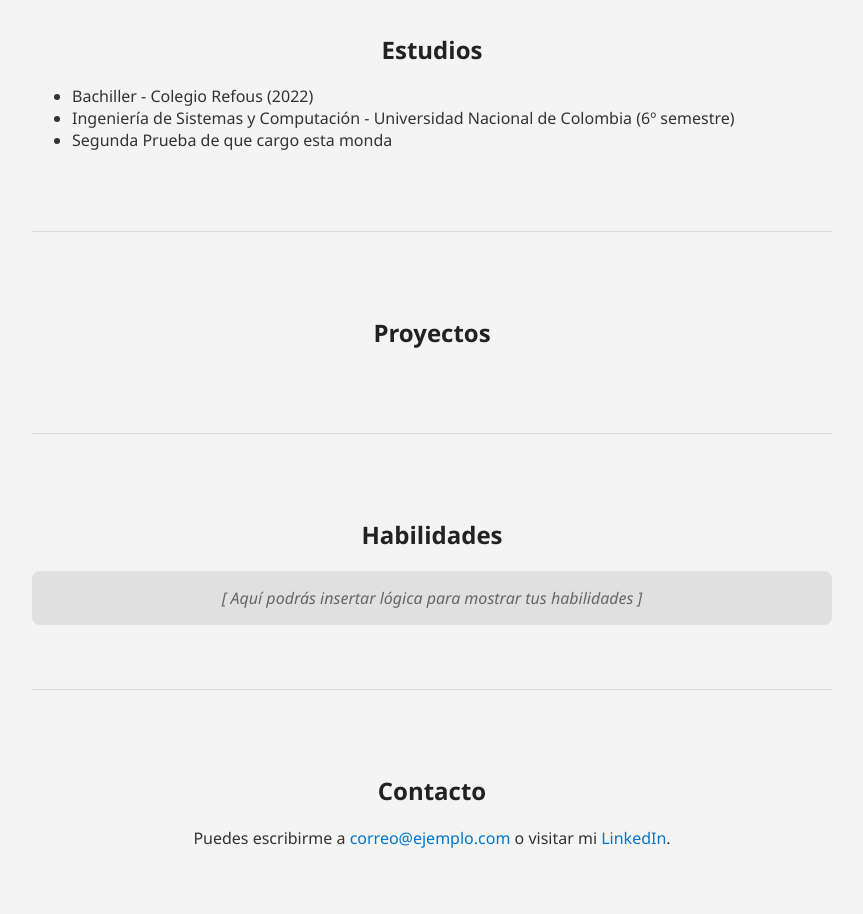
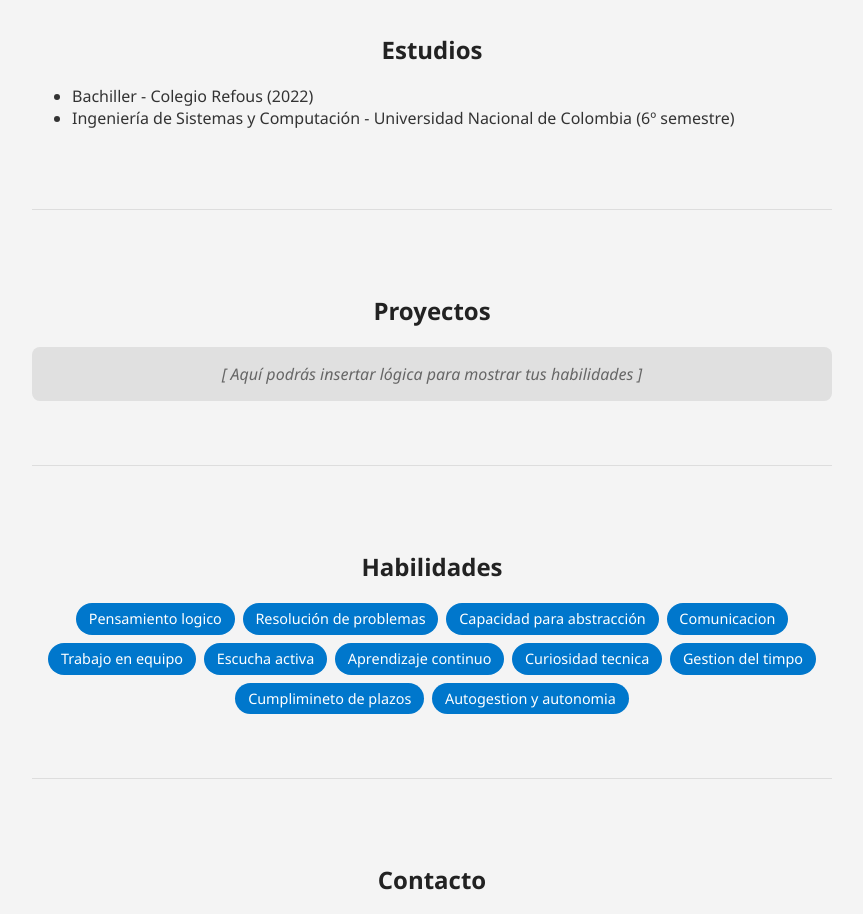
Before and after one commit to Emontanor/Portfolio, a plain HTML site: page index.html in a window 1280 px wide. Shown: the part 800-1714 px from the top of the page, without its empty margins (208-1071 px from the left). Drawn offline with Linux system fonts and the light colour scheme.

Commit message:
Update "Acerca de mí" section for clarity; add skills display functionality in JavaScript

```diff
--- a/index.html
+++ b/index.html
@@ -20,7 +20,7 @@
     <!-- ACERCA DE MÍ -->
     <section class="section" id="acerca">
       <h2>Acerca de mí</h2>
-      <p contenteditable="true">Soy un estudiante de Ingenieria de Sistemas y Computacion de la Universidad Nacional de Colombia, actualmente en sexto semestre. Soy un creyente de que la informacion es el punto de foco en mi trabajo. Apasionado por las bases de datos y el desarrollo back-end pero con una creencia en el aprendizaje constante y generalizado.</p>
+      <p contenteditable="true">Soy un estudiante de Ingenieria de Sistemas y Computacion de la Universidad Nacional de Colombia, actualmente en sexto semestre. Soy un creyente de que la informacion es el punto de foco en mi trabajo. Apasionado por las bases de datos y el desarrollo back-end, con una creencia en el aprendizaje constante y generalizado.</p>
     </section>
 
     <!-- ESTUDIOS -->
@@ -29,22 +29,22 @@
         <ul class="estudios-izquierda">
             <li>Bachiller - Colegio Refous (2022)</li>
             <li>Ingeniería de Sistemas y Computación - Universidad Nacional de Colombia (6º semestre)</li>
-            <li>Segunda Prueba de que cargo esta monda</li>
         </ul>
     </section>
 
     <!-- PROYECTOS -->
     <section class="section" id="proyectos">
       <h2>Proyectos</h2>
-      <div class="skills-container" id="skills-container">
+      <div class="placeholder">[ Aquí podrás insertar lógica para mostrar tus habilidades ]</div>
 
-      </div>
     </section>
 
     <!-- HABILIDADES -->
     <section class="section" id="habilidades">
       <h2>Habilidades</h2>
-      <div class="placeholder">[ Aquí podrás insertar lógica para mostrar tus habilidades ]</div>
+      <div class="skills-container" id="skills-container">
+
+      </div>
     </section>
 
     <!-- CONTACTO -->
--- a/scripts/main.js
+++ b/scripts/main.js
@@ -0,0 +1,16 @@
+document.addEventListener('DOMContentLoaded', () => {
+  const skills = [
+    "Pensamiento logico","Resolución de problemas","Capacidad para abstracción",
+    "Comunicacion","Trabajo en equipo","Escucha activa","Aprendizaje continuo","Curiosidad tecnica",
+    "Gestion del timpo","Cumplimineto de plazos","Autogestion y autonomia"
+  ];
+
+  const container = document.getElementById('skills-container');
+
+  skills.forEach(skill => {
+    const tag = document.createElement('span');
+    tag.className = 'skill-tag';
+    tag.textContent = skill;
+    container.appendChild(tag);
+  });
+});
```
